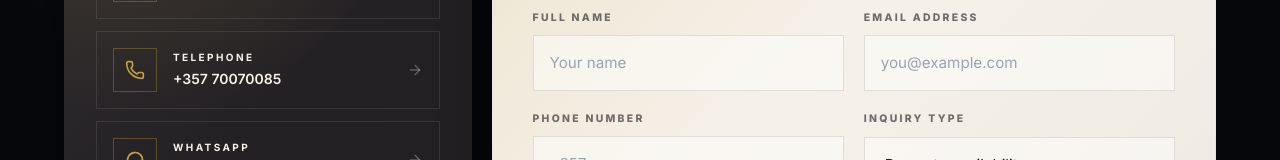
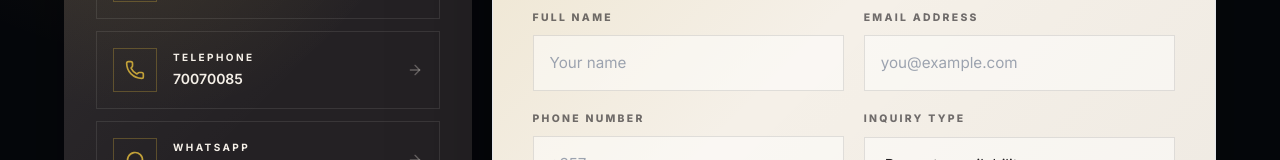
Before and after one commit to tmsgroupeu/tmsestates, a Next.js app in the folder web/: page /en/contact in a window 1280 px wide. Shown: the part 606-766 px from the top of the page. Built offline with nearby package versions, Linux system fonts and the light colour scheme.

Commit message:
Update page.tsx

```diff
--- a/web/src/app/[locale]/contact/page.tsx
+++ b/web/src/app/[locale]/contact/page.tsx
@@ -46,7 +46,7 @@ export default function ContactPage() {
       {
         icon: Phone,
         label: "Telephone",
-        value: `+357 ${telephoneNumber}`,
+        value: `${telephoneNumber}`,
         href: `tel: ${telephoneNumber}`,
       },
       {
```
